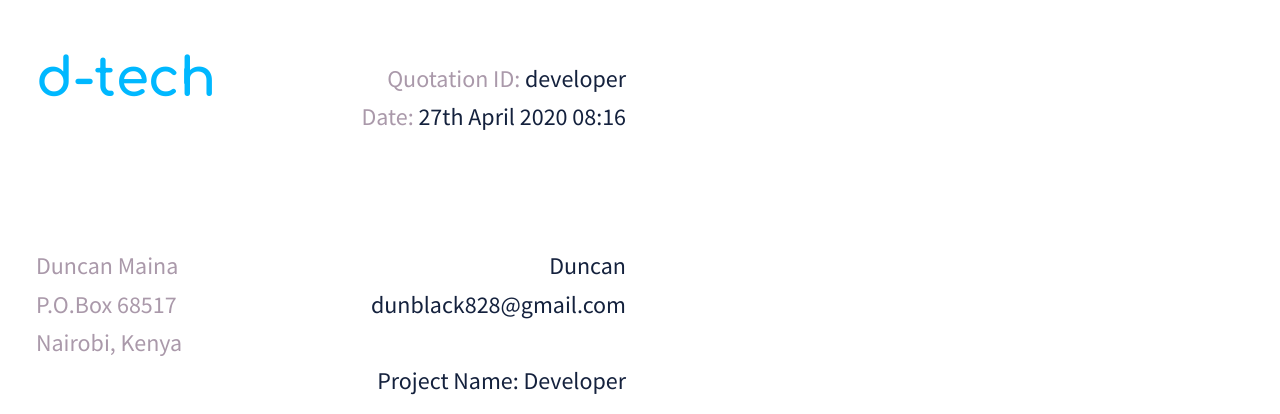
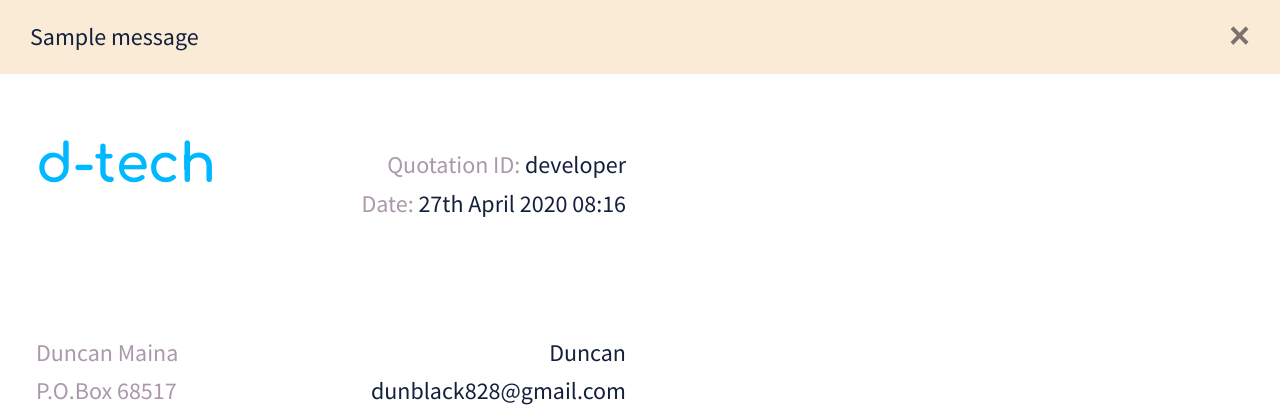
Before and after one commit to itsDuncan/portfolio, a Django app: page /developer/active-projects/developer in a window 1280 px wide. Shown: the top 414 px of the page. Run offline with Django 3.2, Linux system fonts and the light colour scheme; data comes from the database, SQL or seed files in the repository; both versions use the stored data as it was after the commit; one stand-in notice (Sample message) is shown; parts of the project's set-up code (start-up, migrations or seed data) failed here and were passed over.

Commit message:
Testing Email Template

```diff
--- a/developer/templates/developer/quotation/web_template.html
+++ b/developer/templates/developer/quotation/web_template.html
@@ -194,7 +194,46 @@
 			}
 		}
 
+		.alert {
+			background-color:#faebd7;
+			border: none;
+			border-radius: 0;
+			color: var(--dark);
+			margin-bottom: .5rem!important;
+			position: relative;
+			padding: .75rem 1.25rem;
+			transition: opacity .15s linear;
+		}
+
+		button.close {
+		    padding: 0;
+		    background-color: transparent;
+		    border: 0;
+		    -webkit-appearance: none;
+		    -moz-appearance: none;
+		    appearance: none;
+		}
+
+		.close {
+		    float: right;
+		    font-size: 1.5rem;
+		    font-weight: 700;
+		    line-height: 1;
+		    color: #000;
+		    text-shadow: 0 1px 0 #fff;
+		    opacity: .5;
+		}
+
 	</style>
+
+	{% if messages %}
+		{% for message in messages %}
+			<div class="alert alert-primary alert-dismissable fade show" role="alert">{{ message }}
+				<button type="button" class="close" data-dismiss="alert" aria-label="Close" aria-hidden="true">&times;</button>
+			</div>
+		{% endfor %}
+	{% endif %}
+
 	<div class="container">
 		<aside class="justify-space">
 			<h1 class="align-left">d-tech</h1>
--- a/developer/views.py
+++ b/developer/views.py
@@ -41,7 +41,7 @@ class DeveloperJobWizard(SessionWizardView):
 			msg = EmailMultiAlternatives(subject, text_content, from_email, [to])
 			msg.attach_alternative(html_content, "text/html")
 			msg.send()
-			messages.success(self.request, ('Your request has been sent, you will soon receive an estimate quotation via email'))
+			messages.success(self.request, ('Your request has been successfully received. Check your email for an estimate quotation'))
 
 		return HttpResponseRedirect('/developer/active-projects/{}'.format(project.slug))
 
```
Also changed, not shown: db.sqlite3.
